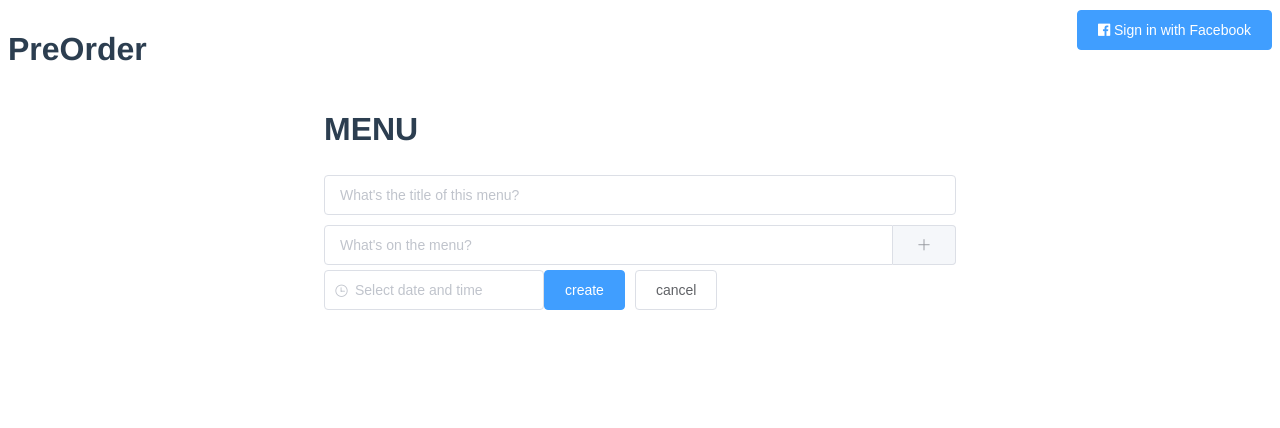
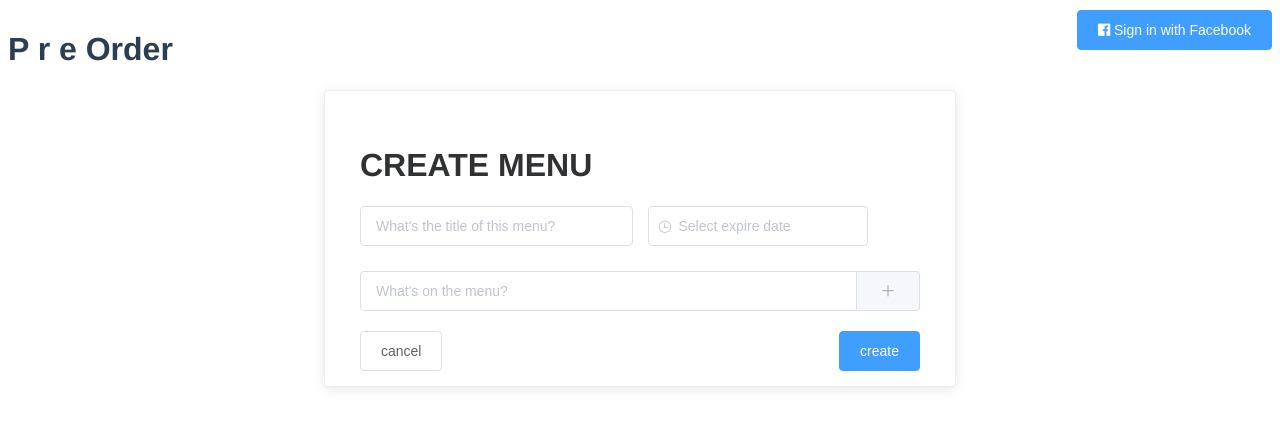
Before and after one commit to wmanintu/preorder, a Vue app: page / in a window 1280 px wide. Shown: the top 428 px of the page. Built offline with nearby package versions, Linux system fonts and the light colour scheme.

Commit message:
change css and fix date time language

```diff
--- a/src/App.vue
+++ b/src/App.vue
@@ -1,11 +1,11 @@
 <template>
   <div id="app">
-    <el-row :gutter="20">
-      <el-col :span="18"><h1>PreOrder</h1></el-col>
-      <el-col :span="6"><Login></Login></el-col>
+    <el-row :gutter="10">
+      <el-col class="hidden-xs-only" :sm="14" :md="16" :lg="20"><h1>P r e Order</h1></el-col>
+      <el-col :xs="24" :sm="10" :md="8" :lg="4"><Login></Login></el-col>
     </el-row>
     <el-row>
-      <el-col :span="12" :offset="6">
+      <el-col :xs="24" :md="{span: 12, offset: 6}">
         <OrderForm/>
       </el-col>
     </el-row>
--- a/src/components/Login.vue
+++ b/src/components/Login.vue
@@ -1,6 +1,6 @@
 <template>
   <div>
-    <div v-if="displayName">
+    <div v-if="displayName" style="text-align: right;">
       <User :displayName="displayName" :photoURL="photoURL"/>
       <el-button type="text" @click="signOut">Sign out</el-button>
     </div>
--- a/src/components/OrderForm.vue
+++ b/src/components/OrderForm.vue
@@ -1,16 +1,18 @@
 <template>
-    <div>
-        <h1>MENU</h1>
-        <el-input class="title-input" v-model="title" placeholder="What's the title of this menu?"/>
+  <el-card style="padding:15px;">
+
+    <h1>CREATE MENU</h1>
+
+    <el-row :gutter="15">
+      <el-col :xs="24" :sm="12"><el-input v-model="title" placeholder="What's the title of this menu?"/></el-col>
+      <el-col :xs="24" :sm="12"><el-date-picker v-model="endDate" type="datetime" placeholder="Select expire date"></el-date-picker></el-col>
+    </el-row>
+
     <el-input class="menu-input" v-model="value" placeholder="What's on the menu?" @keyup.enter.native="addToOrders(value)">
       <el-button slot="append" icon="el-icon-plus" type="primary" @click="addToOrders(value)" round></el-button>
     </el-input>
-        <el-date-picker
-          v-model="endDate"
-          type="datetime"
-          placeholder="Select date and time">
-        </el-date-picker>
-        <el-card shadow="always" v-show="orders.length > 0">
+
+    <div v-show="orders.length > 0">
       <div v-for="(item, index) in orders" :key="item.id">
         <div class="item-container">
           <div class="item-text">{{item}}</div>
@@ -19,15 +21,26 @@
           </div>
         </div>
       </div>
+    </div>
+
+    <div style="margin-top: 15px;">
+      <el-col :span="12">
+        <el-button>cancel</el-button>
+      </el-col>
+      <el-col :span="12" style="text-align: right;">
+        <el-button type="primary" @click="submitOrder">create</el-button>
+      </el-col>
+    </div>
+
+    <pre>{{output}}</pre>
+
   </el-card>
-        <el-button type="primary" @click="submitOrder">create</el-button>
-        <el-button>cancel</el-button>
-        <pre>{{output}}</pre>
-    </div>
 </template>
 
 <script>
 import axios from 'axios'
+import { getCookie } from '../util/cookies'
+
 export default {
   data () {
     return {
@@ -43,34 +56,23 @@ export default {
     addToOrders (data) {
       if (data) {
         this.orders.push(data)
+        this.clearTextInput()
+      }
+    },
+    clearTextInput () {
       this.value = ''
-      }
     },
     removeFromOrders (index) {
       this.orders.splice(index, 1)
     },
-    async submitOrder () {
-      this.$message('This is a message.')
-      try {
-        let res = await axios.post('http://localhost:3000/api/Orders', {
-          title: this.title,
-          start_date: new Date(),
-          end_date: new Date(),
-          created_by: 'Wut Manintu',
-          menu_list: this.orders.map(element => {
-            return {
-              item_name: element,
-              consumer_list: []
-            }
-          })
-        })
-        this.$message('succ')
-        return res
-      } catch (error) {
-        this.$message('error')
-        this.output = error
-        return error
-      }
+    submitOrder () {
+      let createOrderData = {}
+      firebase.database().ref('orders/order').key().set(createOrderData)
+    },
+    handleCancel () {
+      // TODO
+      // clear form
+      // return to order list
     }
   }
 }
@@ -95,4 +97,15 @@ export default {
   padding: 10px 0px;
   border-bottom: 1px solid #eeeeee;
 }
+.item-container:last-child {
+  display: flow-root;
+  padding: 10px 0px;
+  border-bottom: 0;
+}
+.el-row {
+  margin-bottom: 20px;
+}
+.el-row:last-child {
+  margin-bottom: 0;
+}
 </style>
--- a/src/main.js
+++ b/src/main.js
@@ -1,9 +1,17 @@
 import Vue from 'vue'
 import App from './App.vue'
+
 import ElementUI from 'element-ui'
 import 'element-ui/lib/theme-chalk/index.css'
+import 'element-ui/lib/theme-chalk/display.css'
+import lang from 'element-ui/lib/locale/lang/en'
+import locale from 'element-ui/lib/locale'
+
 import firebase from 'firebase/app'
+import 'firebase/database'
 import 'firebase/auth'
+
+locale.use(lang)
 
 var config = {
   apiKey: 'AIzaSyAWnAZ0fkL7Tb7rd9m8SzYaSdjXp8hGau0',
```
Lines whose indentation alone changed are shown as unchanged.
